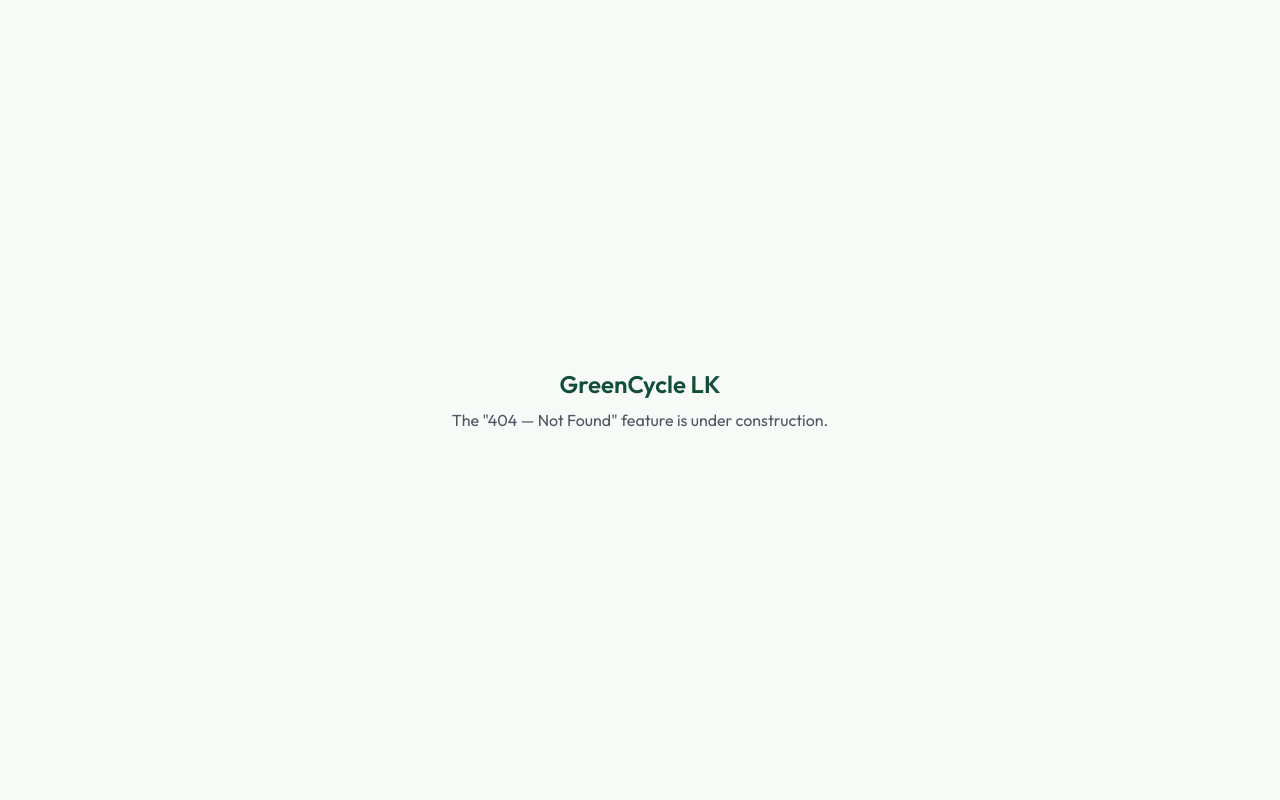
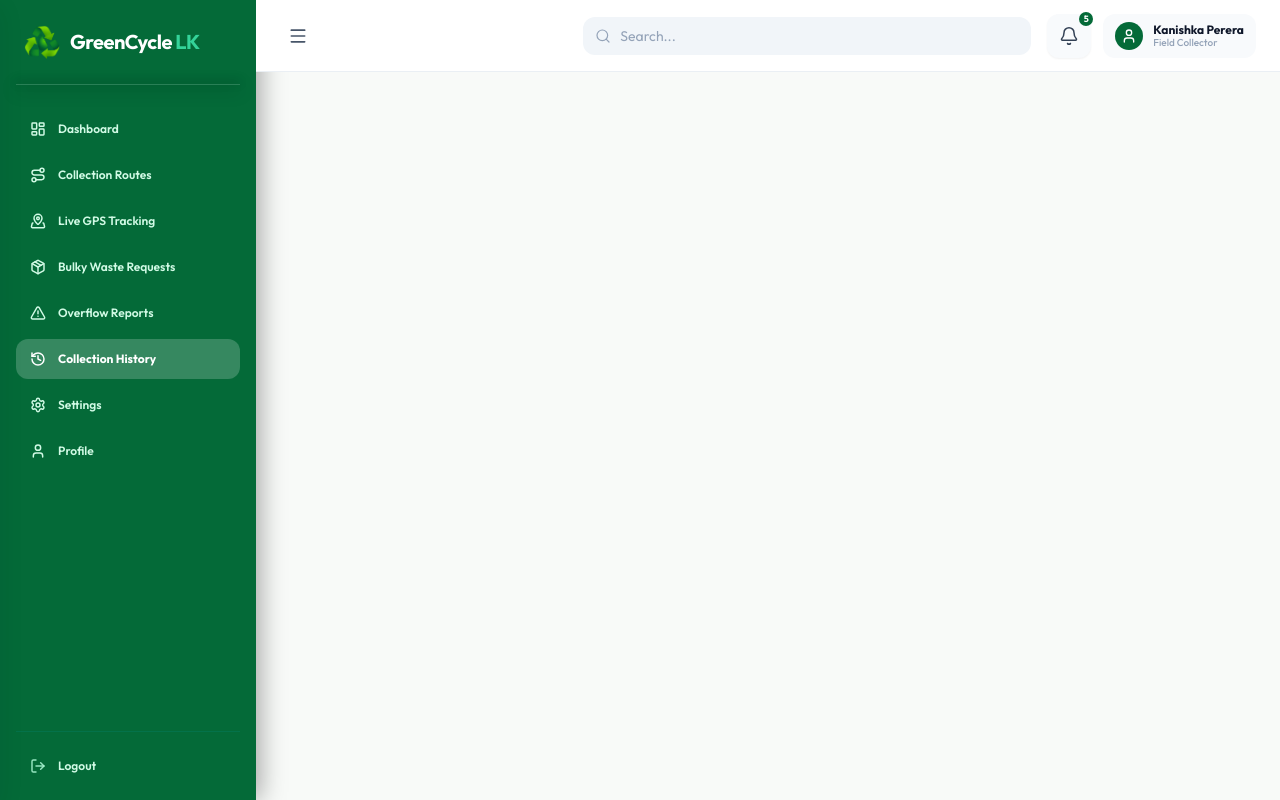
Before and after one commit to She-Codes3/GreenCycle-LK, a React (Vite) app in the folder frontend/: page /collector/collection-history in a window 1280 px wide. Before the commit this address had no page. Built offline with nearby package versions, Linux system fonts and the light colour scheme.

Commit message:
Add collection history page

```diff
--- a/frontend/src/app/router.tsx
+++ b/frontend/src/app/router.tsx
@@ -2,7 +2,8 @@
 import { ProtectedRoute } from '@/app/ProtectedRoute';
 import { ComponentShowcase } from '@/components/ComponentShowcase';
 
-import { CollectorDashboardPage } from '@/features/collector/dashboard/pages/CollectorDashboardPage';
+import { CollectionHistory } from '@/features/collector/pages/CollectionHistory';
+import { CollectorDashboardPage } from '@/features/collector/pages/CollectorDashboardPage';
 import { HomePage } from '@/features/home/HomePage';
 import { OnboardPage } from '@/features/home/onboard';
 
@@ -20,6 +21,14 @@
 
 /** Defines the application's public and protected route tree. */
 export function AppRouter() {
+  const collectionHistory = import.meta.env.DEV ? (
+    <CollectionHistory />
+  ) : (
+    <ProtectedRoute allowedRoles={['COLLECTOR']}>
+      <CollectionHistory />
+    </ProtectedRoute>
+  );
+
   const collectorDashboard = import.meta.env.DEV ? (
     <CollectorDashboardPage />
   ) : (
@@ -41,6 +50,11 @@
       />
 
       <Route
+        path="/collector/collection-history"
+        element={collectionHistory}
+      />
+
+      <Route
         path="/dashboard"
         element={
           <ProtectedRoute>
--- a/frontend/src/features/collector/components/CollectorSidebar.tsx
+++ b/frontend/src/features/collector/components/CollectorSidebar.tsx
@@ -1,7 +1,7 @@
 import React from 'react';
 import {
   AlertTriangle,
-  BarChart3,
+  History,
   LayoutDashboard,
   LogOut,
   MapPinned,
@@ -18,7 +18,7 @@
   | 'tracking'
   | 'bulky-waste'
   | 'bin-status'
-  | 'monitoring'
+  | 'collection-history'
   | 'settings'
   | 'profile';
 
@@ -34,7 +34,7 @@
   { id: 'tracking', label: 'Live GPS Tracking', href: '/collector/tracking', icon: <MapPinned /> },
   { id: 'bulky-waste', label: 'Bulky Waste Requests', href: '/collector/bulky-waste', icon: <Package /> },
   { id: 'bin-status', label: 'Overflow Reports', href: '#', icon: <AlertTriangle /> },
-  { id: 'monitoring', label: 'Collection Analytics', href: '/municipal/collection-monitoring', icon: <BarChart3 /> },
+  { id: 'collection-history', label: 'Collection History', href: '/collector/collection-history', icon: <History /> },
   { id: 'settings', label: 'Settings', href: '#', icon: <Settings /> },
   { id: 'profile', label: 'Profile', href: '#', icon: <User /> },
 ];
--- /dev/null
+++ b/frontend/src/features/collector/pages/CollectionHistory.tsx
@@ -0,0 +1,32 @@
+import { useState } from 'react';
+import { MobileMenu } from '@/components/layout';
+import { DashboardLayout } from '@/components/dashboard';
+import { CollectorNavbar, CollectorSidebar } from '@/features/collector/components';
+
+/** Composes the responsive shell for the collector collection history page. */
+export function CollectionHistory() {
+  const [isMenuOpen, setIsMenuOpen] = useState(false);
+
+  return (
+    <DashboardLayout
+      sidebar={<CollectorSidebar activeItem="collection-history" />}
+      mobileMenu={
+        <MobileMenu
+          isOpen={isMenuOpen}
+          onClose={() => setIsMenuOpen(false)}
+          brandName="Collector portal"
+        >
+          <CollectorSidebar activeItem="collection-history" />
+        </MobileMenu>
+      }
+      navbar={
+        <CollectorNavbar
+          isMenuOpen={isMenuOpen}
+          onMenuToggle={() => setIsMenuOpen((open) => !open)}
+        />
+      }
+    >
+      <></>
+    </DashboardLayout>
+  );
+}
```
Also changed, not shown: frontend/src/features/collector/pages/CollectorDashboardPage.tsx (renamed from frontend/src/features/collector/dashboard/pages/CollectorDashboardPage.tsx), 1 other file (tests, documents, lock files or other folders).
